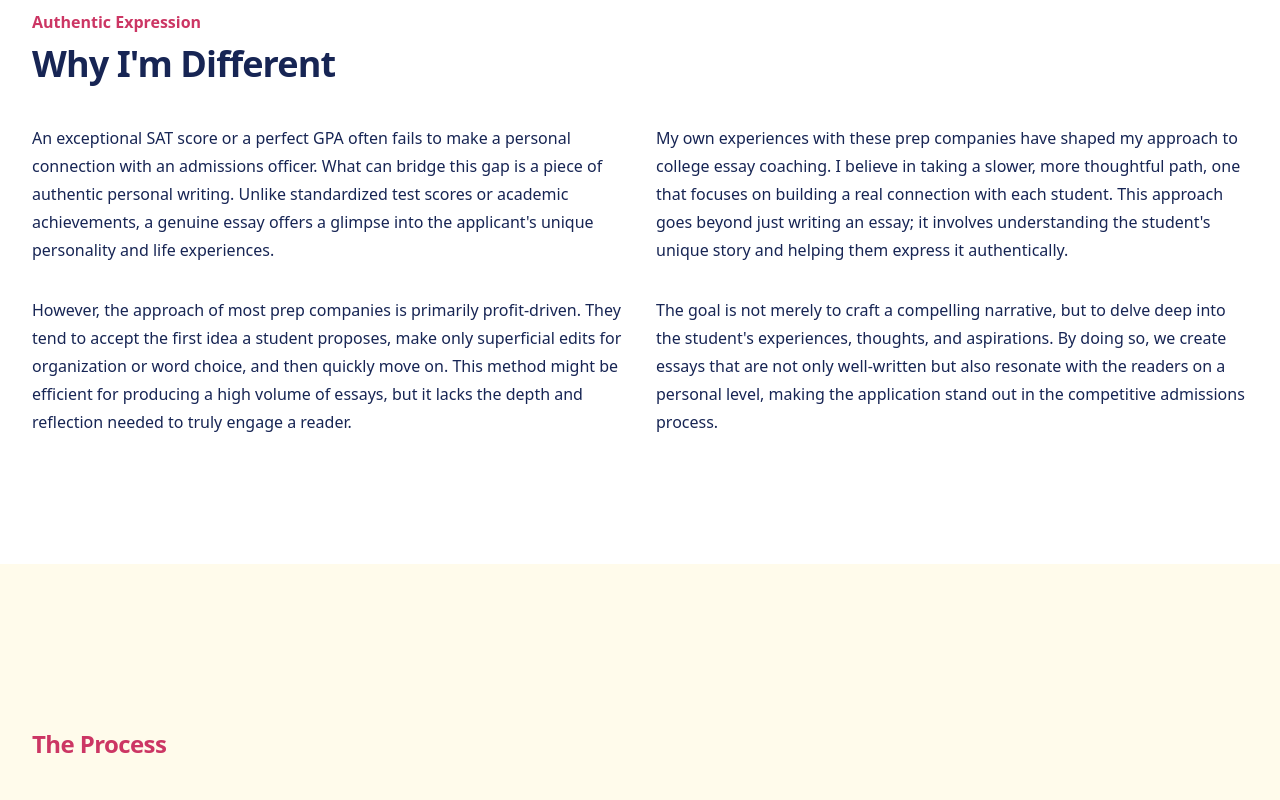
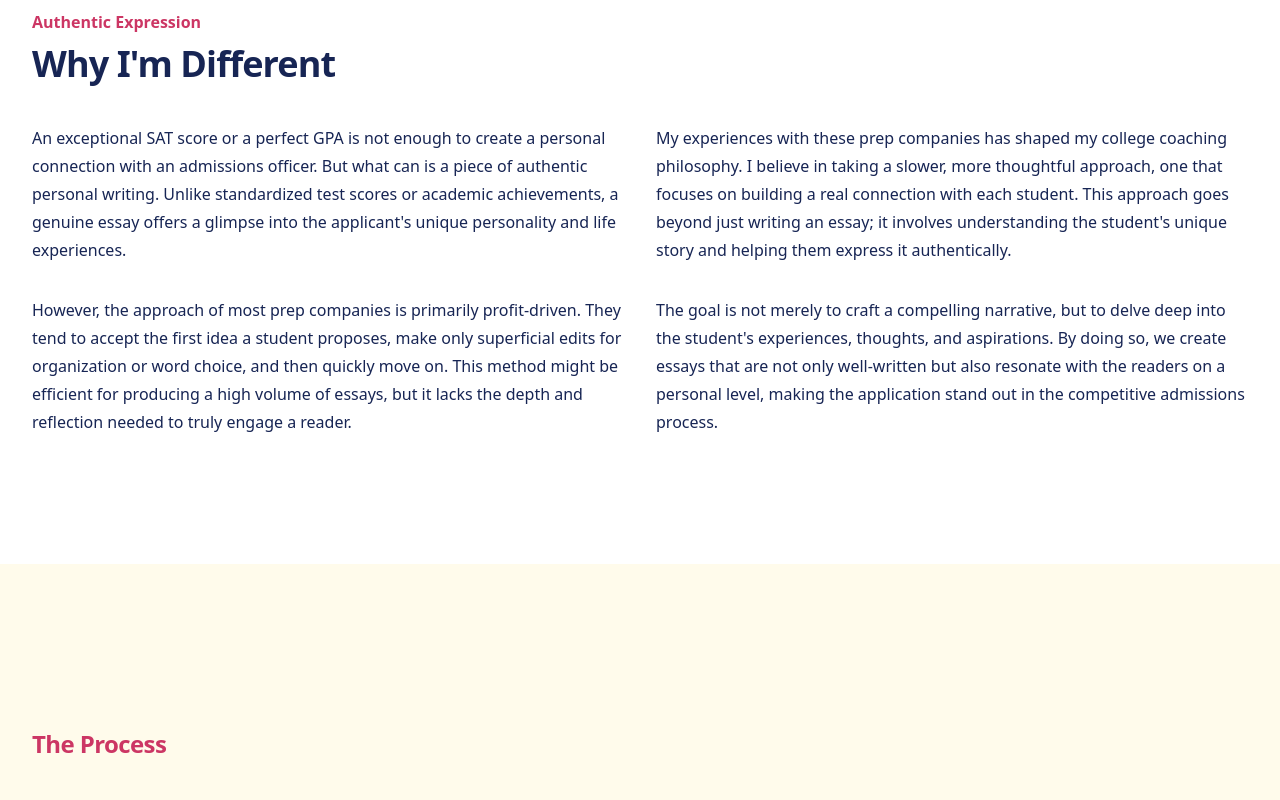
Before and after one commit to tendermoonflower/mpcc, a Next.js app: page / in a window 1280 px wide. Shown: the part 1720-2520 px from the top of the page. Built offline with nearby package versions, Linux system fonts and the light colour scheme.

Commit message:
index.tsx

```diff
--- a/pages/index.tsx
+++ b/pages/index.tsx
@@ -161,7 +161,7 @@ function Headshot() {
           />
           <div className="w-full flex-auto">
             <h2 className="text-3xl font-bold tracking-tight text-blue-950 sm:text-4xl">
-              about me...
+             About Me
             </h2>
             <p className="mt-6 text-lg leading-8 text-blue-950">
               Megan is a graduate from UC Berkeley (2018) where she earned a
@@ -194,10 +194,9 @@ function WhyImDifferent() {
           <div className="mt-10 grid max-w-xl grid-cols-1 gap-8 text-base leading-7 text-blue-950 lg:max-w-none lg:grid-cols-2">
             <div>
               <p>
-                An exceptional SAT score or a perfect GPA often fails to make a
-                personal connection with an admissions officer. What can bridge
-                this gap is a piece of authentic personal writing. Unlike
-                standardized test scores or academic achievements, a genuine
+                An exceptional SAT score or a perfect GPA is not enough to create a
+                personal connection with an admissions officer. But what can is a piece of authentic
+                personal writing. Unlike standardized test scores or academic achievements, a genuine
                 essay offers a glimpse into the applicant&apos;s unique
                 personality and life experiences.
               </p>
@@ -212,9 +211,9 @@ function WhyImDifferent() {
             </div>
             <div>
               <p>
-                My own experiences with these prep companies have shaped my
-                approach to college essay coaching. I believe in taking a
-                slower, more thoughtful path, one that focuses on building a
+                My experiences with these prep companies has shaped my
+                 college coaching philosophy. I believe in taking a
+                slower, more thoughtful approach, one that focuses on building a
                 real connection with each student. This approach goes beyond
                 just writing an essay; it involves understanding the
                 student&apos;s unique story and helping them express it
@@ -330,7 +329,7 @@ function Services() {
             Services
           </p>
           <h1 className="mt-2 text-3xl font-bold tracking-tight text-blue-950 sm:text-4xl">
-            How I help my students
+            How I Help My Students
           </h1>
         </div>
         <div className="mx-auto mt-16 max-w-2xl sm:mt-20 lg:mt-24 lg:max-w-none">
@@ -532,8 +531,7 @@ function WorkTogether() {
               Let&apos;s work together
             </h3>
             <p className="mt-2 text-sm leading-6 text-white">
-              I&apos;m Megan. Email me at meganpwriteswithyou@gmail.com or call
-              me at (222) 222-2222.
+              I&apos;m Megan. Email me at meganpwriteswithyou@gmail.com
             </p>
           </div>
         </div>
```
